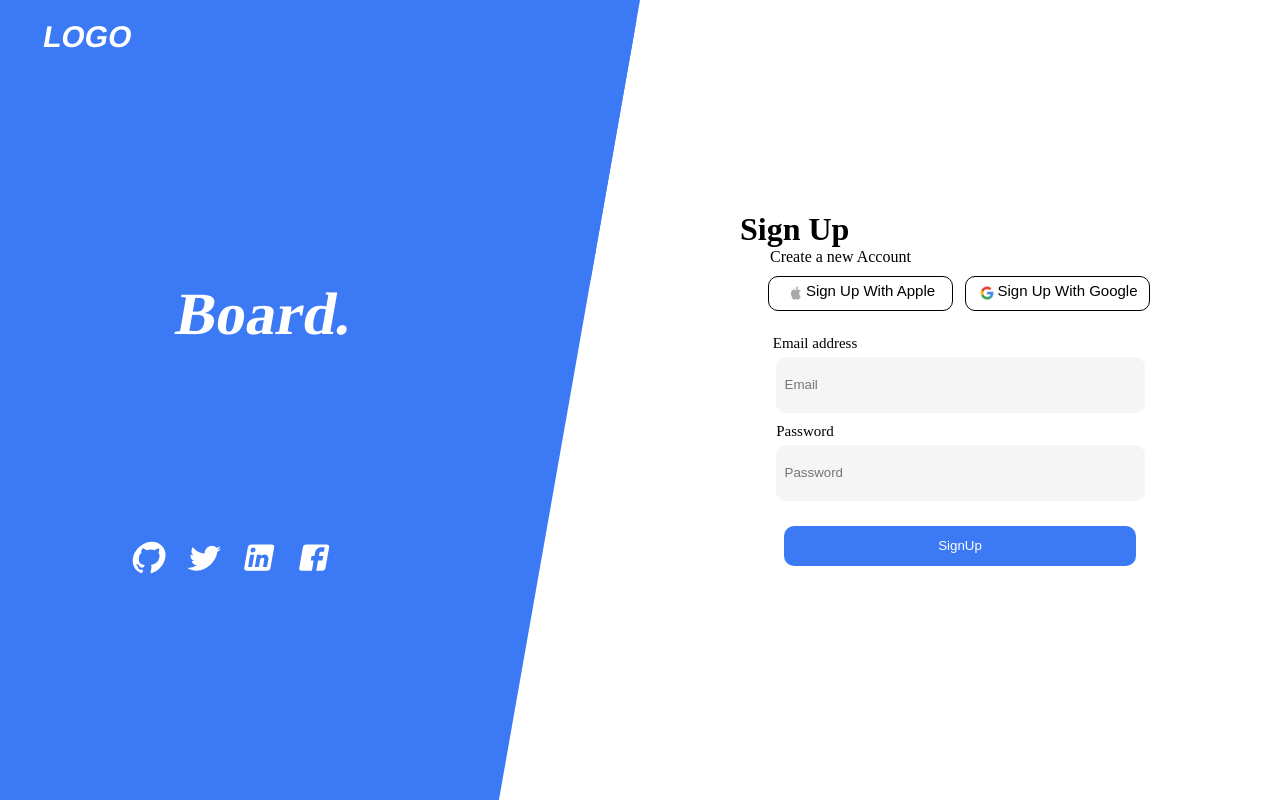
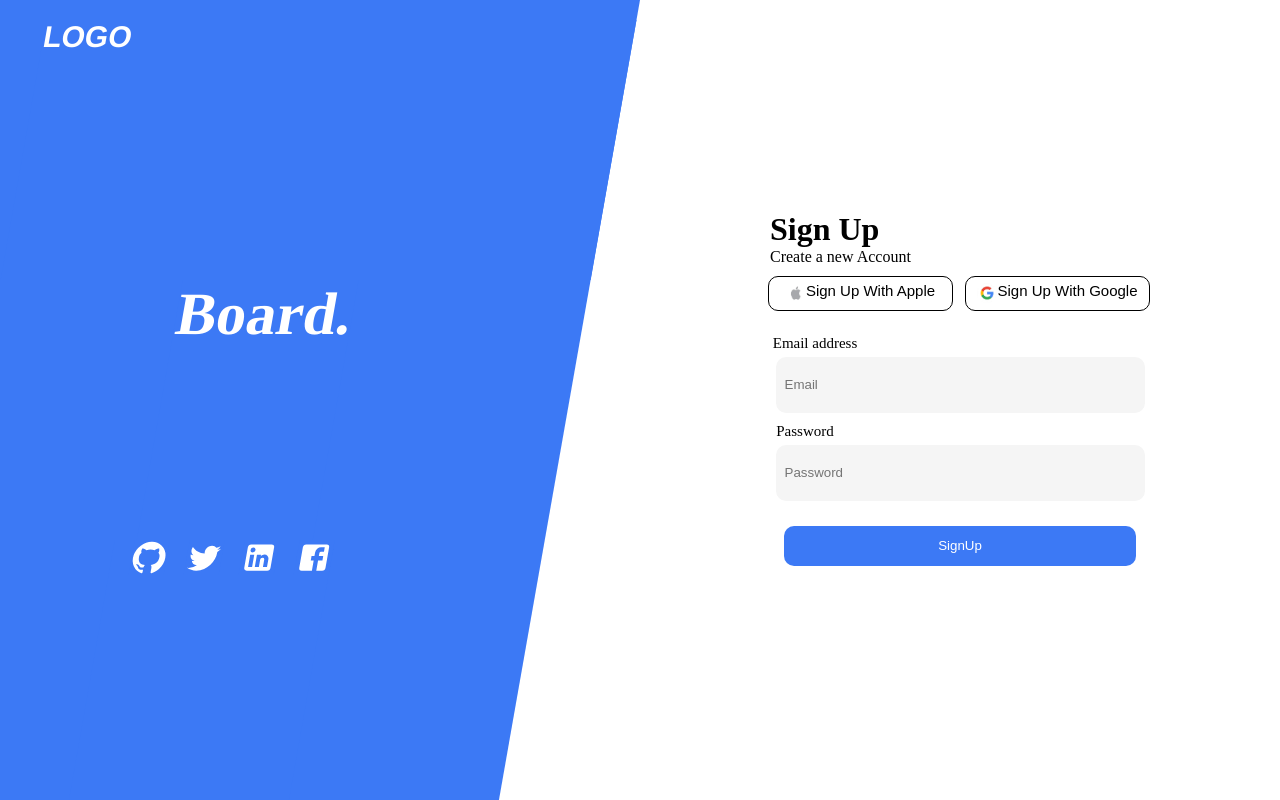
Before and after one commit to htg-18/Board, a React (Create React App) app: page / in a window 1280 px wide. Both pictures are taken after a click on the element "Register Here". Built offline with nearby package versions, Linux system fonts and the light colour scheme; no server answers.

Commit message:
Deployed

```diff
--- a/src/components/auth/Signin.css
+++ b/src/components/auth/Signin.css
@@ -57,7 +57,7 @@
     /* background-color: #F8FAFF; */
 }
 
-#h1{
+.h1{
   /* border:2px solid rgb(26, 85, 136); */
   padding-left: 30px;
 }
--- a/src/components/auth/Signin.js
+++ b/src/components/auth/Signin.js
@@ -60,15 +60,16 @@ const Signin = () => {
        <div className='formDiv'>
        {!reg &&
         <form onSubmit={signIn} className='signinForm'>
-         <h1 id="h1">SignIn</h1>
+         <h1 className="h1">SignIn</h1>
          <p className='text'>Sign in to your account</p>
          <div className='buttons'>
             <button className='google' onClick={handleGoogle}>
-            <img src='/google.jpg' alt="Google Logo" className='image'/>
+
+            <img src='/apple.jpg' className='image'/>
              <span className='p'>Sign in With Google</span>
             </button>
             <button className='apple' onClick={handleGoogle}>
-            <img src='/apple.jpg' className='image'/>
+            <img src='/google.jpg' alt="Google Logo" className='image'/>
              <span className='p'>Sign in With Apple</span>
             </button>
          </div>
@@ -108,7 +109,7 @@ const Signin = () => {
        {
         reg &&
         <form onSubmit={signUp} className='signinForm'>
-         <h1>Sign Up</h1>
+         <h1 className='h1'>Sign Up</h1>
          <p className='text'>Create a new Account</p>
          <div className='buttons'>
             <button className='google' onClick={handleGoogle}>
--- a/src/components/home/Modal.jsx
+++ b/src/components/home/Modal.jsx
@@ -49,7 +49,7 @@ const Modal = ({setUserHome,uid}) => {
     setIsModalOpen(false);
     const res=await fetch("https://my-project-318dc-default-rtdb.firebaseio.com/userDataRecord.json",
     {
-    method:"POST",
+      method:"POST",
       headers :{
         "Content-Type": "application/json" ,
       },
```
